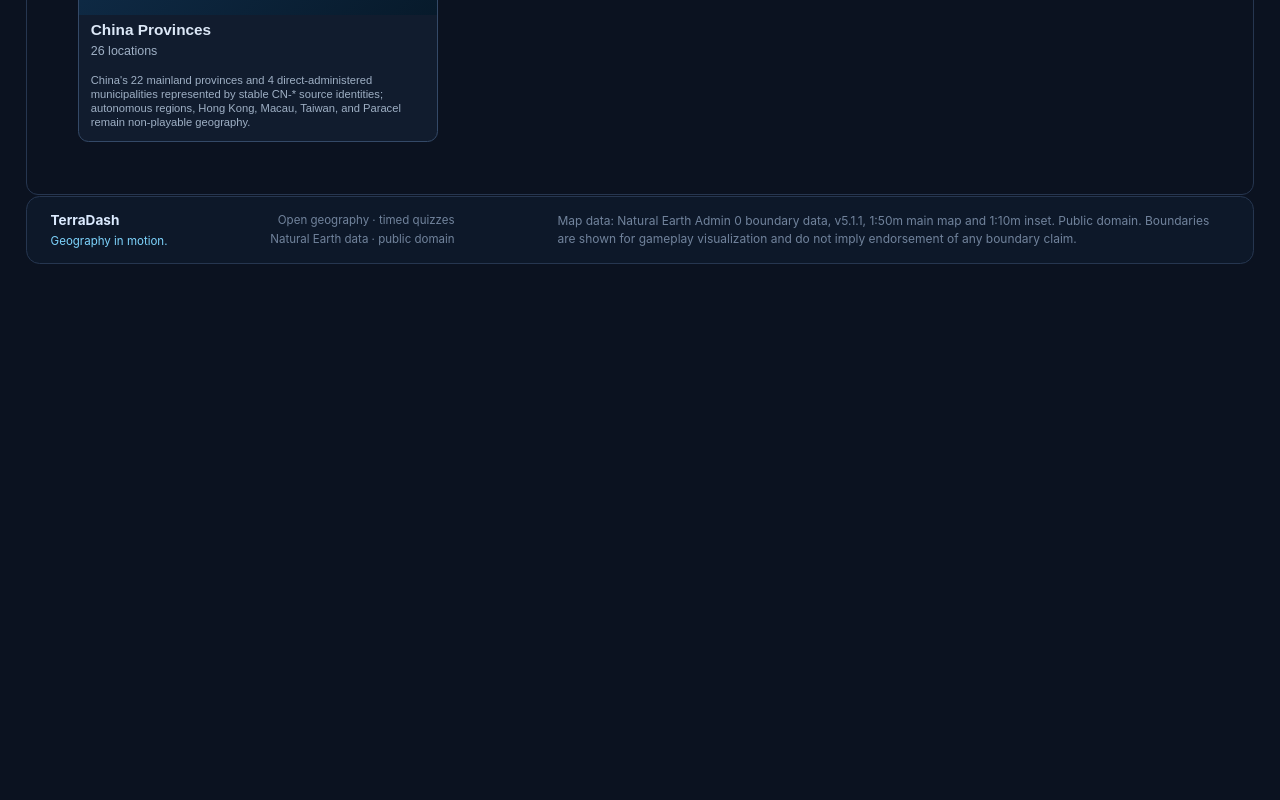
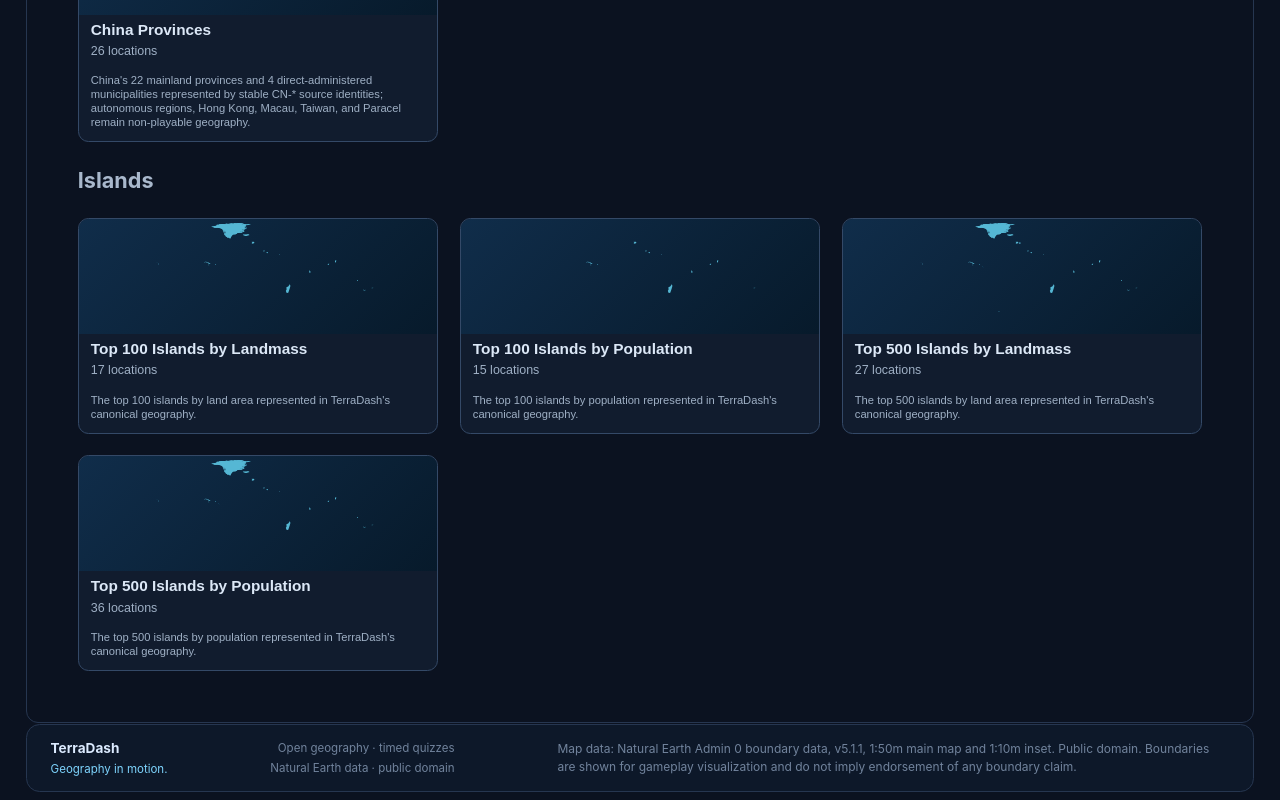
Before and after one commit to phaeax-a01/TerraDash, a React (Vite) app: page / in a window 1280 px wide. Shown: the part 1618-2418 px from the top of the page. Before the commit the page ends 1889 px from the top, so only its background shows below. Built offline with nearby package versions, Linux system fonts and the light colour scheme.

Commit message:
feat: add island quiz category (#189)
Add four source-derived island quizzes under a new Islands category, including reviewed memberships and browser coverage for every menu destination.

Co-authored-by: Codex <noreply@openai.com>
Co-authored-by: Thoon <thoon@users.noreply.github.com>

```diff
--- a/data/quizzes.json
+++ b/data/quizzes.json
@@ -910,5 +910,140 @@
         }
       }
     }
+  },
+  {
+    "id": "islands-top-100-landmass",
+    "name": "Top 100 Islands by Landmass",
+    "description": "The top 100 islands by land area represented in TerraDash's canonical geography.",
+    "menuLabel": "Top 100 by Landmass",
+    "thumbnailViewBox": "0 0 1440 720",
+    "category": "islands",
+    "locationIds": [
+      "non-un:greenland",
+      "iso:MDG",
+      "iso:CUB",
+      "iso:ISL",
+      "iso:IRL",
+      "iso:LKA",
+      "non-un:taiwan",
+      "CN-HI",
+      "non-un:sicily",
+      "non-un:sardinia",
+      "non-un:new-caledonia",
+      "iso:JAM",
+      "iso:FJI",
+      "US-HI",
+      "iso:CYP",
+      "non-un:puerto-rico",
+      "non-un:bougainville"
+    ]
+  },
+  {
+    "id": "islands-top-100-population",
+    "name": "Top 100 Islands by Population",
+    "description": "The top 100 islands by population represented in TerraDash's canonical geography.",
+    "menuLabel": "Top 100 by Population",
+    "thumbnailViewBox": "0 0 1440 720",
+    "category": "islands",
+    "locationIds": [
+      "iso:MDG",
+      "non-un:taiwan",
+      "iso:LKA",
+      "iso:CUB",
+      "CN-HI",
+      "iso:IRL",
+      "iso:SGP",
+      "non-un:sicily",
+      "non-un:puerto-rico",
+      "iso:JAM",
+      "non-un:sardinia",
+      "iso:CYP",
+      "iso:BHR",
+      "iso:MUS",
+      "iso:FJI"
+    ]
+  },
+  {
+    "id": "islands-top-500-landmass",
+    "name": "Top 500 Islands by Landmass",
+    "description": "The top 500 islands by land area represented in TerraDash's canonical geography.",
+    "menuLabel": "Top 500 by Landmass",
+    "thumbnailViewBox": "0 0 1440 720",
+    "category": "islands",
+    "locationIds": [
+      "non-un:greenland",
+      "iso:MDG",
+      "iso:CUB",
+      "iso:ISL",
+      "iso:IRL",
+      "iso:LKA",
+      "non-un:taiwan",
+      "CN-HI",
+      "non-un:sicily",
+      "non-un:sardinia",
+      "non-un:new-caledonia",
+      "iso:JAM",
+      "iso:FJI",
+      "US-HI",
+      "iso:CYP",
+      "non-un:puerto-rico",
+      "non-un:bougainville",
+      "non-un:south-georgia-and-the-south-sandwich-islands",
+      "iso:MUS",
+      "non-un:guadeloupe",
+      "non-un:wales",
+      "non-un:martinique",
+      "iso:DMA",
+      "non-un:madeira",
+      "iso:BHR",
+      "iso:SGP",
+      "iso:LCA"
+    ]
+  },
+  {
+    "id": "islands-top-500-population",
+    "name": "Top 500 Islands by Population",
+    "description": "The top 500 islands by population represented in TerraDash's canonical geography.",
+    "menuLabel": "Top 500 by Population",
+    "thumbnailViewBox": "0 0 1440 720",
+    "category": "islands",
+    "locationIds": [
+      "iso:MDG",
+      "non-un:taiwan",
+      "iso:LKA",
+      "iso:CUB",
+      "CN-HI",
+      "iso:IRL",
+      "iso:SGP",
+      "non-un:sicily",
+      "non-un:puerto-rico",
+      "iso:JAM",
+      "non-un:sardinia",
+      "iso:CYP",
+      "iso:BHR",
+      "iso:MUS",
+      "iso:FJI",
+      "iso:MLT",
+      "iso:ISL",
+      "non-un:guadeloupe",
+      "non-un:martinique",
+      "iso:BRB",
+      "non-un:mayotte",
+      "non-un:new-caledonia",
+      "non-un:bougainville",
+      "non-un:madeira",
+      "US-HI",
+      "iso:LCA",
+      "non-un:guam",
+      "non-un:aruba",
+      "iso:GRD",
+      "non-un:jersey",
+      "non-un:isle-of-man",
+      "iso:TON",
+      "non-un:guernsey",
+      "iso:DMA",
+      "non-un:bermuda",
+      "non-un:greenland"
+    ]
   }
 ]
--- a/src/contracts/quiz.ts
+++ b/src/contracts/quiz.ts
@@ -34,7 +34,7 @@ export type QuizOption = QuizDefinition & {
   description: string;
   menuLabel: string;
   thumbnailViewBox: string;
-  category?: 'regional';
+  category?: 'regional' | 'islands';
   map?: QuizMapInput;
 };
 
@@ -44,7 +44,7 @@ type QuizInput = {
   description: string;
   menuLabel: string;
   thumbnailViewBox: string;
-  category?: 'regional';
+  category?: 'regional' | 'islands';
   locationIds: string[];
   map?: QuizMapInput;
 };
--- a/src/quiz/QuizHome.tsx
+++ b/src/quiz/QuizHome.tsx
@@ -6,6 +6,7 @@ function quizSections(quizOptions: readonly QuizOption[]) {
   const categoryLabels: Record<string, string> = {
     global: 'Countries',
     regional: 'States and Provinces',
+    islands: 'Islands',
   };
   const grouped = new Map<string, QuizOption[]>();
   for (const quiz of quizOptions) {
--- a/src/shell/AppChrome.tsx
+++ b/src/shell/AppChrome.tsx
@@ -38,6 +38,7 @@ function QuizMenu({ selectedQuizId }: { selectedQuizId?: string }) {
   const { navigate } = useBrowserRoute();
   const [open, setOpen] = useState(false);
   const [regionalOpen, setRegionalOpen] = useState(false);
+  const [islandsOpen, setIslandsOpen] = useState(false);
   const menuRef = useRef<HTMLDivElement>(null);
   const menuId = 'quiz-menu';
   useEffect(() => {
@@ -46,6 +47,7 @@ function QuizMenu({ selectedQuizId }: { selectedQuizId?: string }) {
       if (!menuRef.current?.contains(event.target as Node)) {
         setOpen(false);
         setRegionalOpen(false);
+        setIslandsOpen(false);
       }
     };
     const closeOnEscape = (event: KeyboardEvent) => {
@@ -53,6 +55,7 @@ function QuizMenu({ selectedQuizId }: { selectedQuizId?: string }) {
         setOpen(false);
         menuRef.current?.querySelector<HTMLButtonElement>('button')?.focus();
         setRegionalOpen(false);
+        setIslandsOpen(false);
       }
     };
     document.addEventListener('pointerdown', closeOnOutside);
@@ -63,10 +66,13 @@ function QuizMenu({ selectedQuizId }: { selectedQuizId?: string }) {
     };
   }, [open]);
   const globalQuizzes = quizOptions.filter(
-    (quiz) => quiz.category !== 'regional',
+    (quiz) => quiz.category !== 'regional' && quiz.category !== 'islands',
   );
   const regionalQuizzes = quizOptions.filter(
     (quiz) => quiz.category === 'regional',
+  );
+  const islandQuizzes = quizOptions.filter(
+    (quiz) => quiz.category === 'islands',
   );
   const renderQuizLink = (quiz: (typeof quizOptions)[number]) => (
     <a
@@ -78,6 +84,7 @@ function QuizMenu({ selectedQuizId }: { selectedQuizId?: string }) {
         event.preventDefault();
         setOpen(false);
         setRegionalOpen(false);
+        setIslandsOpen(false);
         navigate(event.currentTarget.href);
       }}
     >
@@ -132,6 +139,28 @@ function QuizMenu({ selectedQuizId }: { selectedQuizId?: string }) {
               )}
             </div>
           )}
+          {islandQuizzes.length > 0 && (
+            <div className="quiz-submenu">
+              <button
+                type="button"
+                role="menuitem"
+                aria-haspopup="menu"
+                aria-expanded={islandsOpen}
+                onClick={() => setIslandsOpen((value) => !value)}
+                onKeyDown={(event) => {
+                  if (event.key === 'ArrowRight') setIslandsOpen(true);
+                }}
+              >
+                Islands quizzes{' '}
+                <span className="quiz-submenu-arrow" aria-hidden="true" />
+              </button>
+              {islandsOpen && (
+                <div className="quiz-submenu-popover" role="menu">
+                  {islandQuizzes.map(renderQuizLink)}
+                </div>
+              )}
+            </div>
+          )}
         </div>
       )}
     </div>
```
Also changed, not shown: data/reviewed-invariants.json (+103 -0 lines), 2 other files (tests, documents, lock files or other folders).
